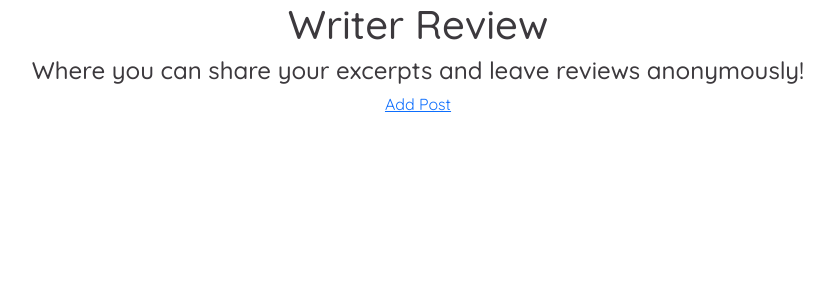
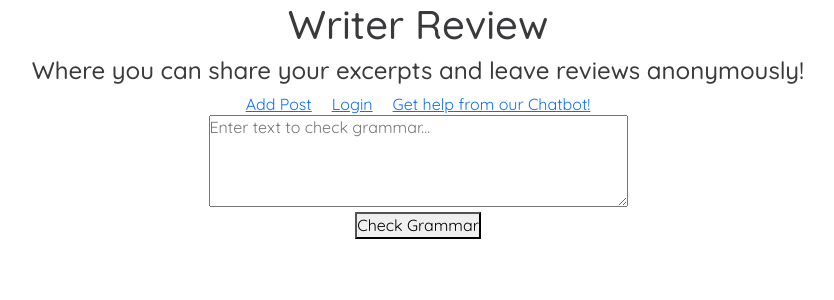
Before and after one commit to ruchaj/WriterReviewApp, a React (Create React App) app in the folder frontend/writerreviewapp/: page /Chatbot in a window 1280 px wide. Shown: the top 300 px of the page, without its empty margins (222-1056 px from the left). Built offline with nearby package versions, Linux system fonts and the light colour scheme.

Commit message:
Made login the default page, added a Grammar checker

```diff
--- a/frontend/writerreviewapp/package.json
+++ b/frontend/writerreviewapp/package.json
@@ -7,9 +7,11 @@
     "@testing-library/jest-dom": "^5.17.0",
     "@testing-library/react": "^13.4.0",
     "@testing-library/user-event": "^13.5.0",
+    "axios": "^1.5.1",
     "bootstrap": "^5.3.2",
     "draft-js": "^0.11.7",
     "firebase": "^10.5.0",
+    "pro_writing_aid_api": "^2.0.0",
     "quill": "^1.3.7",
     "react": "^18.2.0",
     "react-chatbot-kit": "^2.1.2",
--- a/frontend/writerreviewapp/src/AddPosts.js
+++ b/frontend/writerreviewapp/src/AddPosts.js
@@ -52,7 +52,7 @@ const AddPost = ({ post }) => {
             content: '',
           });
 
-          navigate('/');
+          navigate('/posts');
 
       } else {
         await addDoc(postsCollection, {
@@ -70,7 +70,7 @@ const AddPost = ({ post }) => {
         content: '',
       });
 
-      navigate('/');
+      navigate('/posts');
     } catch (error) {
       console.error('Error adding/updating post:', error);
     }
--- a/frontend/writerreviewapp/src/App.js
+++ b/frontend/writerreviewapp/src/App.js
@@ -9,7 +9,7 @@ import Posts from './Posts';
 import AddReview from './AddReview';
 import AddAuthor from './AddAuthor';
 import Login from './Login';
-
+import Chatbot from './Chatbot';
 
 function App() {
   return (
@@ -17,10 +17,14 @@ function App() {
       <div className="App">
         <h1>Writer Review</h1>
         <h4>Where you can share your excerpts and leave reviews anonymously!</h4>
-        <NavLink to="/add">Add Post</NavLink>
+        <NavLink to="/add" style={{ marginRight: '20px' }}>Add Post</NavLink>
+        <NavLink to="/login" style={{ marginRight: '20px' }}>Login</NavLink>
+        <NavLink to="/chatbot">Get help from our Chatbot!</NavLink>
         <Routes>
-          <Route exact path="/" element={<Posts />} />
-          <Route path="/Login" element={<Login />} />
+          <Route path="/Chatbot" element={<Chatbot />} />
+          <Route exact path="/" element={<Login />} />
+          <Route path="/login" element={<Login />} />
+          <Route path="/posts" element={<Posts />} />
           <Route path="/add" element={<AddPosts />} />
           <Route path="/review/:postId" element={<AddReview />} />
           <Route path="/signup" element={<AddAuthor />} />
--- /dev/null
+++ b/frontend/writerreviewapp/src/Chatbot.js
@@ -0,0 +1,58 @@
+import React, { useState } from 'react';
+
+const GrammarCheckComponent = () => {
+  const url = 'https://grammarbot-neural.p.rapidapi.com/v1/check';
+  const [inputText, setInputText] = useState('');
+  const [grammarResults, setGrammarResults] = useState(null);
+
+  const checkGrammar = async (text) => {
+    const options = {
+      method: 'POST',
+      headers: {
+        'content-type': 'application/json',
+        'X-RapidAPI-Key': 'a17a17f6c2msh09c2f55717b1bfcp1537fdjsn4995bf8f2ae1',
+        'X-RapidAPI-Host': 'grammarbot-neural.p.rapidapi.com',
+      },
+      body: JSON.stringify({
+        text: text,
+        lang: 'en',
+      }),
+    };
+
+    try {
+      const response = await fetch(url, options);
+      const data = await response.json();
+      setGrammarResults(data);
+    } catch (error) {
+      console.error(error);
+    }
+  };
+
+  return (
+    <div>
+      <div>
+        <textarea
+          placeholder="Enter text to check grammar..."
+          rows="4"
+          cols="50"
+          value={inputText}
+          onChange={(e) => setInputText(e.target.value)}
+        />
+        <div>
+        <button className="text-center" onClick={() => checkGrammar(inputText)}>Check Grammar</button>
+
+        </div>
+      </div>
+      {grammarResults && (
+        <div>
+          <h2>Grammar Correction:</h2>
+          <div className="correction-box">
+            {grammarResults.correction}
+        </div>
+        </div>
+      )}
+    </div>
+  );
+};
+
+export default GrammarCheckComponent;
--- a/frontend/writerreviewapp/src/Login.js
+++ b/frontend/writerreviewapp/src/Login.js
@@ -23,7 +23,7 @@ const Login = () => {
       if (querySnapshot.size === 1) {
         const user = querySnapshot.docs[0].data();
         setUser(user);
-        navigate('/');
+        navigate('/posts');
       } else {
         setError('Invalid username or password');
       }
```
Also changed, not shown: 1 other file (tests, documents, lock files or other folders).
